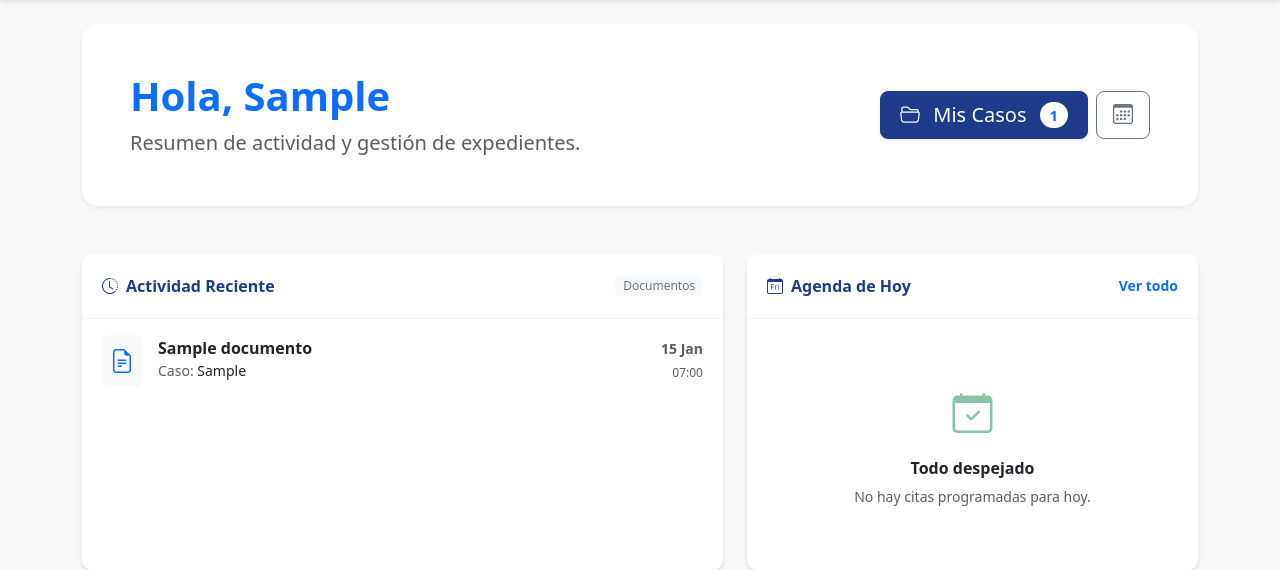
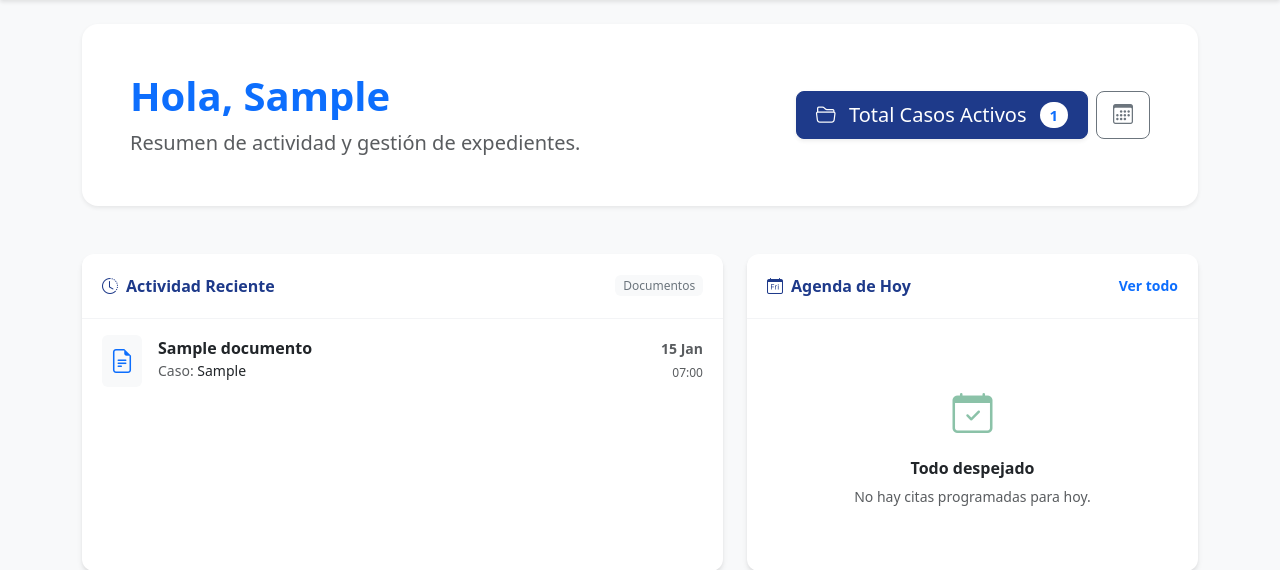
Before and after one commit to CarlosCR144/clinicaJuridicaUSS, a Django app: page / in a window 1280 px wide. Shown: the part 74-644 px from the top of the page. Run offline with Django 5.2, Linux system fonts and the light colour scheme; a user stored in the database is signed in; tables that the repository leaves empty hold one stand-in row (values such as "Sample post").

Commit message:
feat: personalizar el texto del botón de casos según el rol del usuario

```diff
--- a/templates/home.html
+++ b/templates/home.html
@@ -22,7 +22,12 @@
         {% if user.is_authenticated %}
         <div class="d-flex gap-2">
             <a href="{% url 'casos:lista' %}" class="btn btn-primary btn-lg shadow-sm">
-                <i class="bi bi-folder2-open me-2"></i> Mis Casos
+                <i class="bi bi-folder2-open me-2"></i>
+                {% if user.rol == 'estudiante' %}
+                    Mis Casos Activos
+                {% else %}
+                    Total Casos Activos
+                {% endif %}
                 <span class="badge bg-white text-primary ms-2 rounded-pill">{{ total_casos_activos }}</span>
             </a>
             <a href="{% url 'agenda:calendario' %}" class="btn btn-outline-secondary btn-lg">
```
